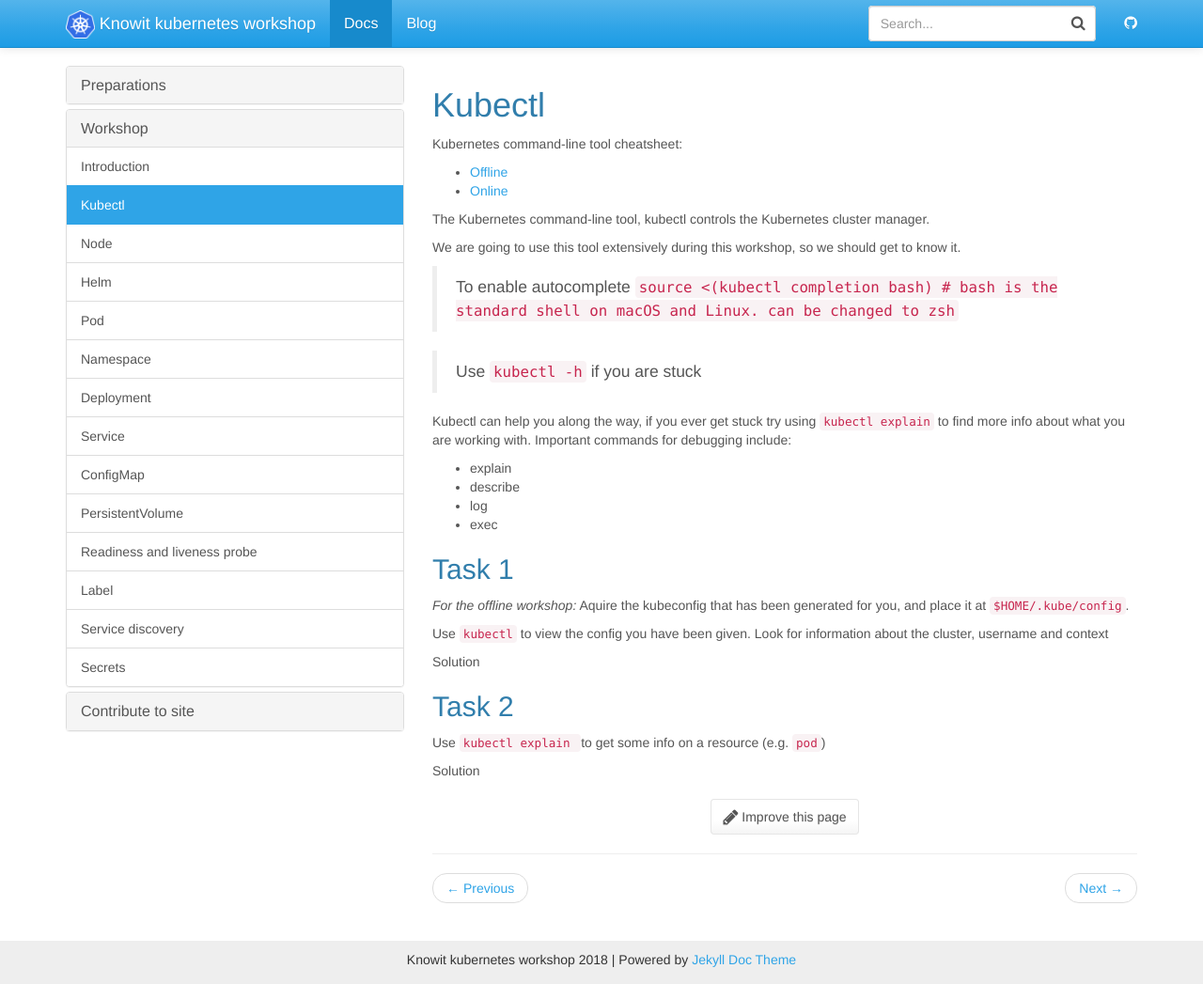
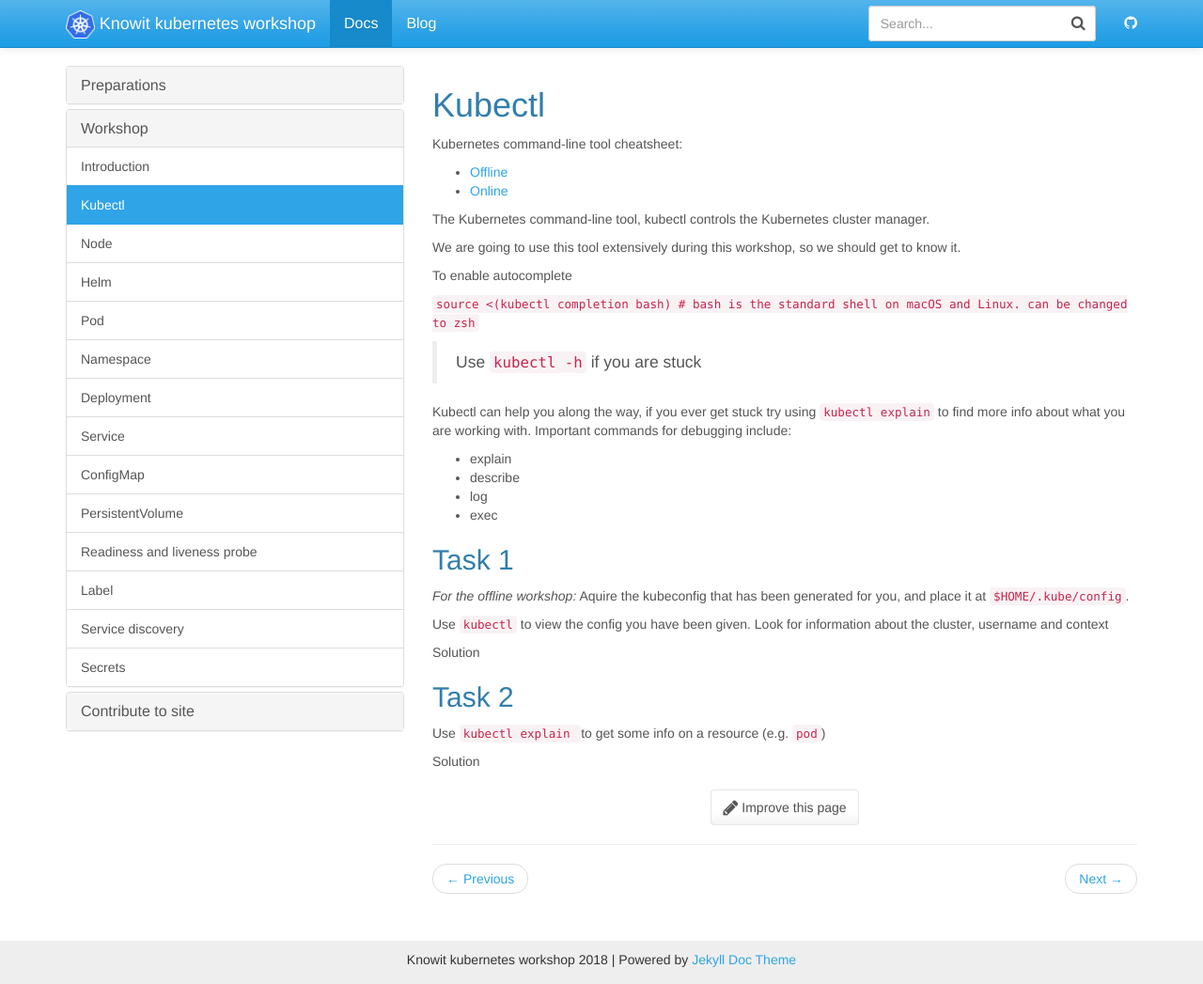
Before and after one commit to knowit/kubernetes-workshop, a Jekyll site: the page built from docs/_docs/workshop/kubectl.md, in a window 1280 px wide and 1047 px high. Shown: the whole window at 94% size. Built offline with Jekyll 4.4.1, drawn with Linux system fonts in a browser that asks for light colours.

Commit message:
COMMIT ALL THE FILES!

```diff
--- a/docs/_docs/workshop/kubectl.md
+++ b/docs/_docs/workshop/kubectl.md
@@ -14,7 +14,8 @@
 
 We are going to use this tool extensively during this workshop, so we should get to know it.
 
-> To enable autocomplete
+To enable autocomplete
+
 `source <(kubectl completion bash) # bash is the standard shell on macOS and Linux. can be changed to zsh`
 
 > Use `kubectl -h` if you are stuck
```
Also changed, not shown: docs/_docs/workshop/helm.md (+2 -1 lines).
